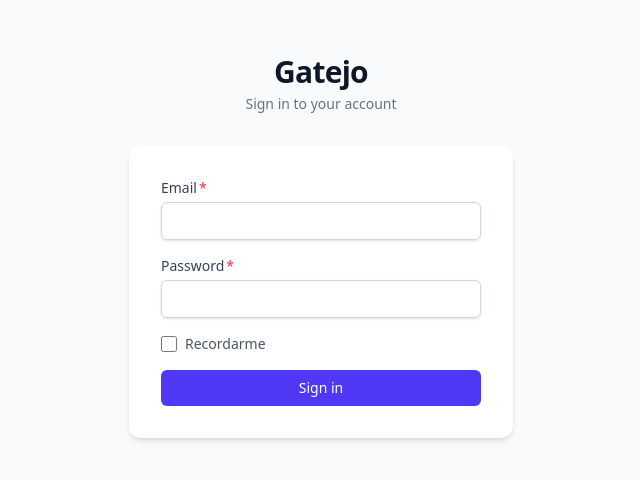
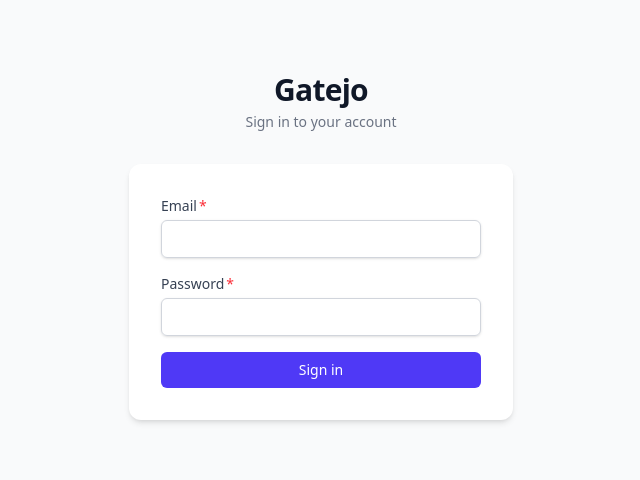
Before and after one commit to Gatejo-Company/GatejoWeb, a React (Vite) app: page /login in a window 1280 px wide. Shown: the part 154-634 px from the top of the page, without its empty margins (319-959 px from the left). Built offline with nearby package versions, Linux system fonts and the light colour scheme.

Commit message:
remember me default

```diff
--- a/src/features/auth/LoginForm.tsx
+++ b/src/features/auth/LoginForm.tsx
@@ -13,7 +13,6 @@ export function LoginForm() {
   const { login } = useAuth();
   const navigate = useNavigate();
   const [apiError, setApiError] = useState<string | null>(null);
-  const [rememberMe, setRememberMe] = useState(false);
 
   const {
     register,
@@ -26,7 +25,7 @@ export function LoginForm() {
   const onSubmit = async (values: LoginFormValues) => {
     setApiError(null);
     try {
-      await login(values, rememberMe);
+      await login(values, true);
       await navigate('/');
     } catch (err) {
       const appError = err as AppError;
@@ -62,19 +61,6 @@ export function LoginForm() {
         />
       </FormField>
 
-      <div className="flex items-center gap-2">
-        <input
-          id="rememberMe"
-          type="checkbox"
-          checked={rememberMe}
-          onChange={(e) => setRememberMe(e.target.checked)}
-          className="h-4 w-4 rounded border-gray-300 text-indigo-600 focus:ring-indigo-500"
-        />
-        <label htmlFor="rememberMe" className="text-sm text-gray-600 select-none">
-          Recordarme
-        </label>
-      </div>
-
       <Button type="submit" isLoading={isSubmitting} className="w-full justify-center">
         Sign in
       </Button>
```
